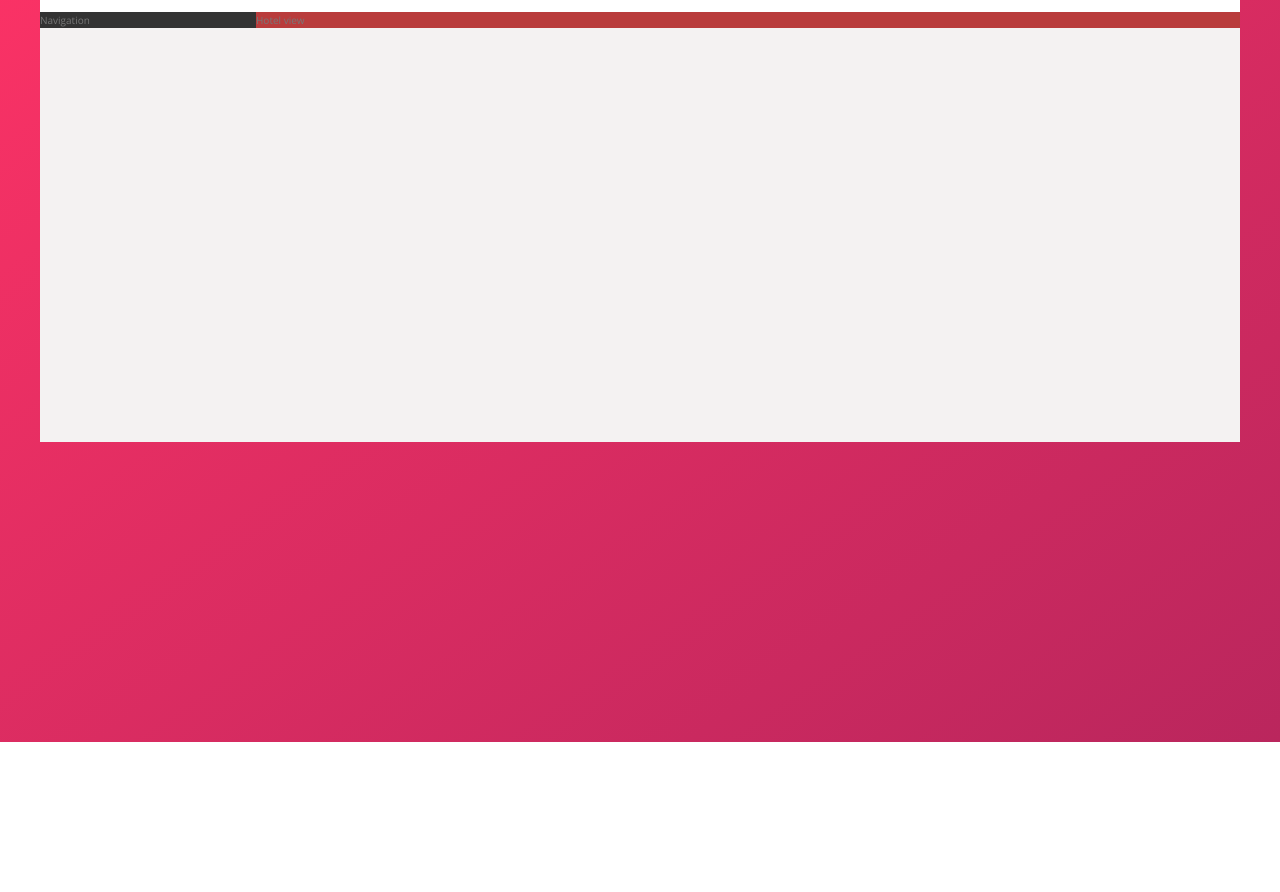
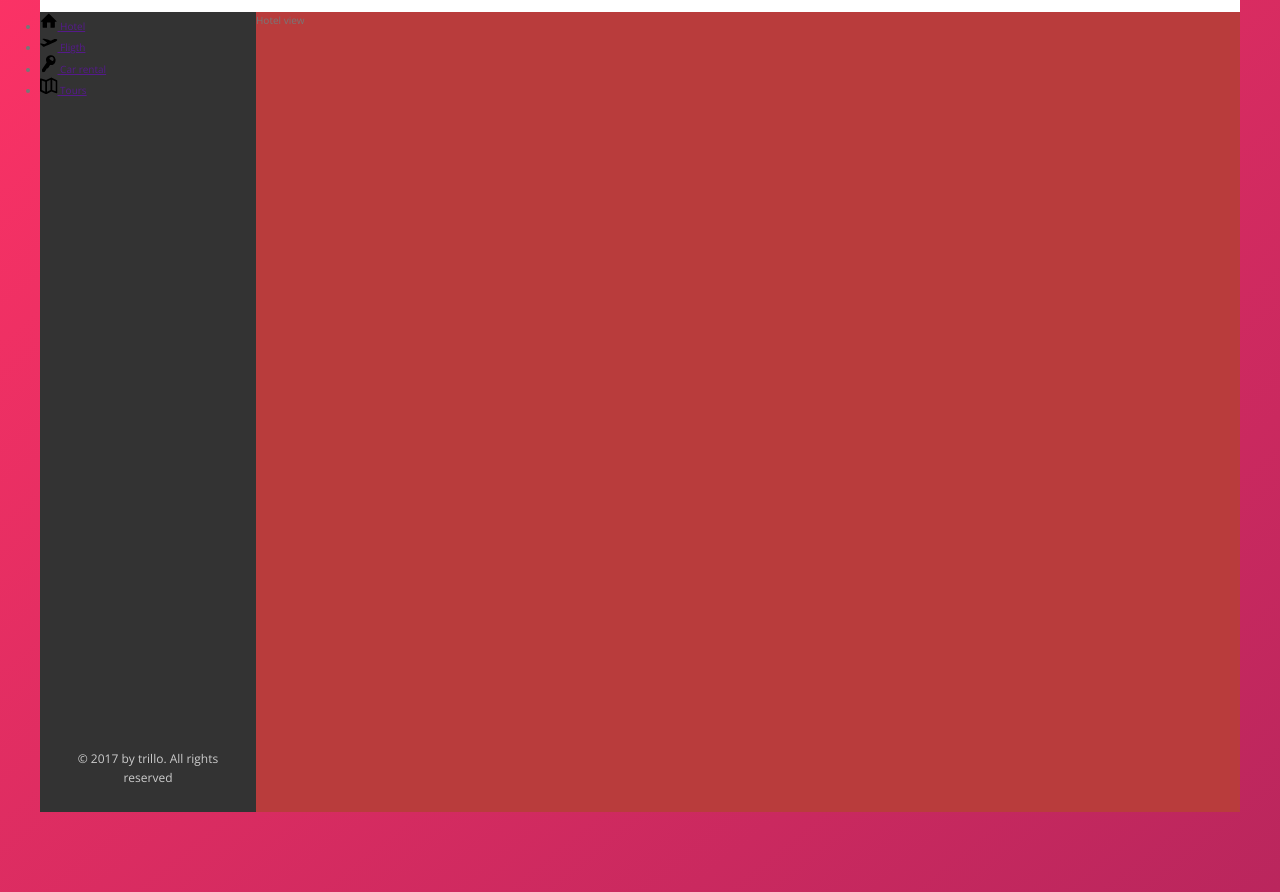
Before and after one commit to chlrobert93/TrilloCss, a website: page index.html in a window 1280 px wide. Shown: the part 138-1030 px from the top of the page. Before the commit the page ends 880 px from the top, so only its background shows below. Drawn offline with nearby package versions, Linux system fonts and the light colour scheme.

Commit message:
navegacion parte uno

```diff
--- a/index.html
+++ b/index.html
@@ -49,7 +49,48 @@
           </header>
           <div class="content">
               <nav class="sidebar">
-                  Navigation
+                 <ul class="side-nav">
+                    <li class="side-nav__item">
+                         <a href="" class="side-nav__link">
+                             <svg class="side-nav__icon">
+                                <use xlink:href="img/sprite.svg#icon-home"></use>
+                             </svg>
+                             <span>Hotel</span>
+                         </a>
+                    </li>
+
+                    <li class="side-nav__item">
+                        <a href="" class="side-nav__link">
+                            <svg class="side-nav__icon">
+                                <use xlink:href="img/sprite.svg#icon-aircraft-take-off"></use>
+                             </svg>
+                             <span>Fligth</span>
+                        </a>
+                    </li>
+
+                    <li class="side-nav__item">
+                        <a href="" class="side-nav__link">
+                            <svg class="side-nav__icon">
+                                <use xlink:href="img/sprite.svg#icon-key"></use>
+                             </svg>
+                             <span>Car rental</span>
+                        </a>
+                    </li>
+
+                    <li class="side-nav__item">
+                        <a href="" class="side-nav__link">
+                            <svg class="side-nav__icon">
+                                <use xlink:href="img/sprite.svg#icon-map"></use>
+                             </svg>
+                             <span>Tours</span>
+                        </a>
+                    </li>
+                 </ul>
+
+                 <div class="legal">
+                     &copy; 2017 by trillo. All rights reserved
+                 </div>
+
               </nav>
            <main class="hotel-view">
                 Hotel view
--- a/sass/_components.scss
+++ b/sass/_components.scss
@@ -146,3 +146,34 @@
 
 
 }
+
+
+
+///////////////////////
+////SIDE NAVIGATION
+
+.side-nav{
+    &__item {
+
+    }
+
+    &__link{
+
+    }
+
+    &__icon{
+        width: 1.75rem;
+        height: 1.75rem;
+    }
+}
+
+///////////////////////
+////SIDE NAVIGATION
+
+
+.legal{
+    font-size: 1.2rem;
+    color: var(--color-grey-light-4);
+    text-align: center;
+    padding: 2.5rem;
+}
--- a/sass/_layout.scss
+++ b/sass/_layout.scss
@@ -33,12 +33,18 @@
     background-color: var(--color-grey-dark-1);
     //primer cero no queremos que crezcan los elemento , 0 no se reduce, ancho%
     flex: 0 0 18%;
+
+    display: flex;
+    flex-direction: column;
+    justify-content: space-between;
 }
 
 .hotel-view{
     background-color: #fff;
     background-color: rgb(185, 60, 60);
     //Elemento cresca tanto como pueda
+    //Alto del cuadro
+    height: 80rem;
     flex: 1;
 
 
```
Also changed, not shown: css/style.css.
